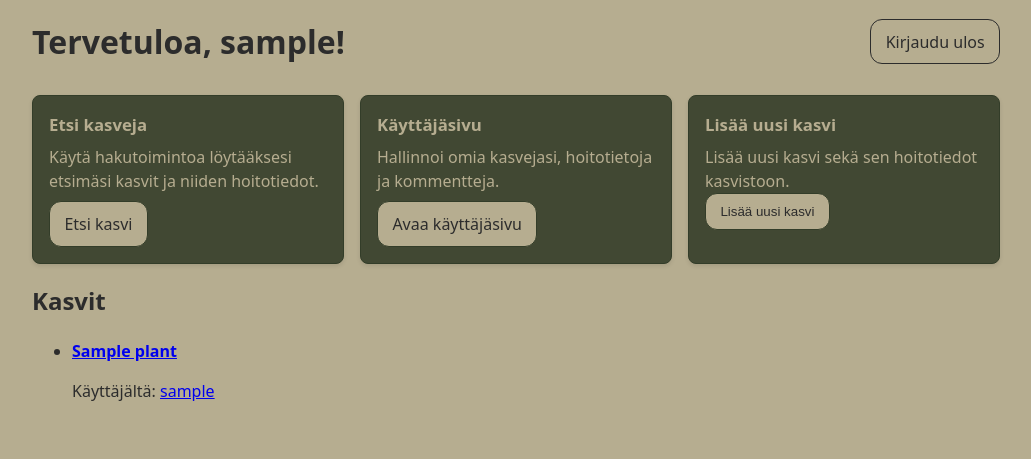
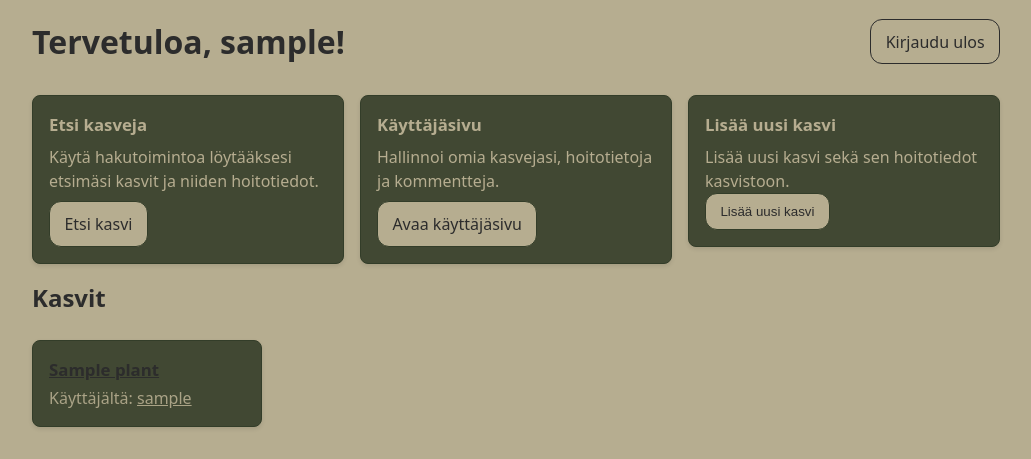
Before and after one commit to mkekola/kasvisto, a Flask app: template templates/index.html in a window 1280 px wide. Shown: the part 569-1028 px from the top of the page, without its empty margins (124-1155 px from the left). Before the commit the page ends 970 px from the top, so only its background shows below. Run offline with Flask 3, Linux system fonts and the light colour scheme; the visitor is signed in with stand-in values (Sample User, id 1); the template is opened without the code that fills it: most values are stand-ins (such as "Sample title", 1, 10 or a date in 2020).

Commit message:
Fixed styling to be more coherent on frontpage.

```diff
--- a/static/styles.css
+++ b/static/styles.css
@@ -63,8 +63,30 @@ body {
 
 .grid {
   display: grid;
-  grid-template-columns: repeat(auto-fill, minmax(250px, 1fr));
   gap: 1rem;
+  grid-template-columns: repeat(auto-fit, minmax(250px, 1fr));
+  align-items: start;
+}
+
+.grid--cards {
+  align-items: stretch;
+}
+
+.grid--cards .card {
+  display: flex;
+  flex-direction: column;
+}
+
+.grid--cards .card .card__actions {
+  margin-top: auto;
+}
+
+.grid--cards .card > :last-child {
+  margin-top: auto;
+}
+
+.grid--plants {
+  grid-template-columns: repeat(auto-fit, minmax(220px, 1fr));
 }
 
 .card {
@@ -73,6 +95,20 @@ body {
   border-radius: 0.5rem;
   padding: 1rem;
   box-shadow: 0 2px 4px rgba(0, 0, 0, 0.1);
+}
+
+.card--plant .plant__title {
+  text-decoration: none;
+  color: inherit;
+}
+
+.card--plant .plant__title a:hover {
+  text-decoration: underline;
+}
+
+.card--plant .plant__meta {
+  margin: .25rem 0 0;
+  opacity: .9;
 }
 
 .card img {
@@ -91,6 +127,16 @@ body {
   color: var(--muted);
 }
 
+.card--plant a, .card--plant a:visited {
+  color: inherit;
+}
+
+.card--plant a:hover, .card--plant a:focus {
+  text-decoration: underline;
+}
+
+.grid-title{ grid-column: 1 / -1; margin: 1rem 0 .5rem; }
+
 .btn {
   display: inline-block;
   padding: .6rem .9rem;
--- a/templates/index.html
+++ b/templates/index.html
@@ -12,7 +12,6 @@
     </header>
 
     <main class="container">
-
       <div class="page-header">
         {% if session.username %}
         <h1>Tervetuloa, {{ session.username }}!</h1>
@@ -30,7 +29,7 @@
         </div>
       </div>
 
-      <section class="grid">
+      <section class="grid grid--features">
         <article class="card">
           <h3>Etsi kasveja</h3>
           <p>
@@ -55,8 +54,12 @@
         <article class="card">
           <h3>Lisää uusi kasvi</h3>
           <p>Lisää uusi kasvi sekä sen hoitotiedot kasvistoon.</p>
-          <form action="/new_plant" method="POST">
-          <input type="hidden" name="csrf_token" value="{{ session.csrf_token }}" />
+          <form action="/new_plant" method="POST" class="card__actions">
+            <input
+              type="hidden"
+              name="csrf_token"
+              value="{{ session.csrf_token }}"
+            />
             <button type="submit" class="btn">Lisää uusi kasvi</button>
           </form>
         </article>
@@ -64,20 +67,20 @@
 
       {% endif %}
 
-      <h2>Kasvit</h2>
-      <ul>
+      <section class="grid grid--plants">
+        <h2 class="grid-title">Kasvit</h2>
         {% for plant in plants %}
-        <li>
-          <a href="/plant/{{ plant.id }}"
-            ><strong>{{ plant.plant_name }}</strong></a
-          >
-          <p>
+        <article class="card card--plant">
+          <h3 class="plant__title">
+            <a href="/plant/{{ plant.id }}">{{ plant.plant_name }}</a>
+          </h3>
+          <p class="plant__meta">
             Käyttäjältä:
             <a href="/user/{{ plant.user_id }}">{{ plant.username }}</a>
           </p>
-        </li>
+        </article>
         {% endfor %}
-      </ul>
+      </section>
     </main>
   </body>
 </html>
```
Lines whose indentation alone changed are shown as unchanged.
